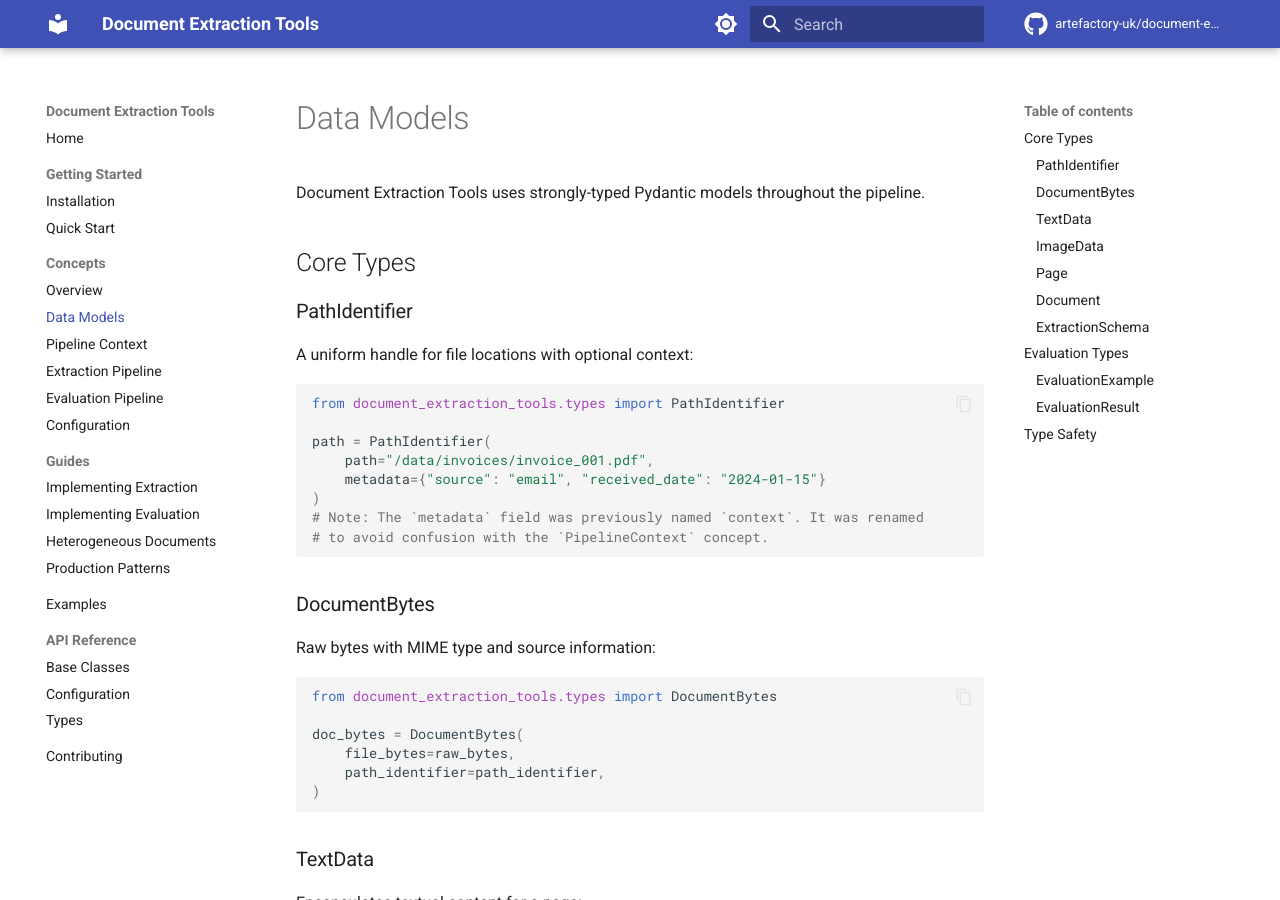
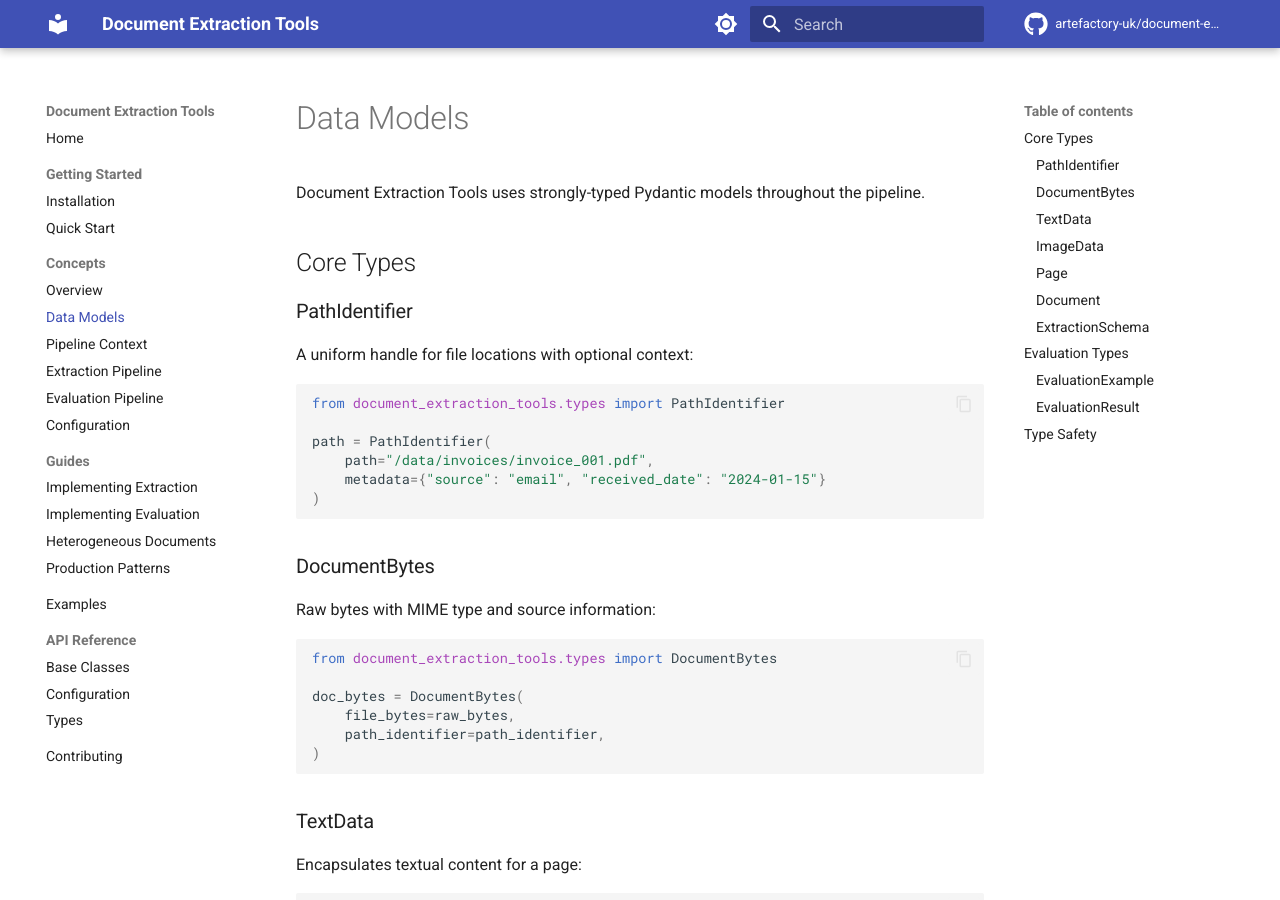
Before and after one commit to artefactory-uk/document-extraction-tools, an MkDocs documentation site: the page built from docs/concepts/data-models.md, in a window 1280 px wide and 900 px high. Built offline with MkDocs 1.6.1 and Material for MkDocs 9.7.7, drawn with Linux system fonts in a browser that asks for light colours; comment, search, counter and statistics services are not loaded.

Commit message:
remove redenundant comment

````diff
--- a/docs/concepts/data-models.md
+++ b/docs/concepts/data-models.md
@@ -15,8 +15,6 @@ path = PathIdentifier(
     path="/data/invoices/invoice_001.pdf",
     metadata={"source": "email", "received_date": "2024-01-15"}
 )
-# Note: The `metadata` field was previously named `context`. It was renamed
-# to avoid confusion with the `PipelineContext` concept.
 ```
 
 ### DocumentBytes
````
